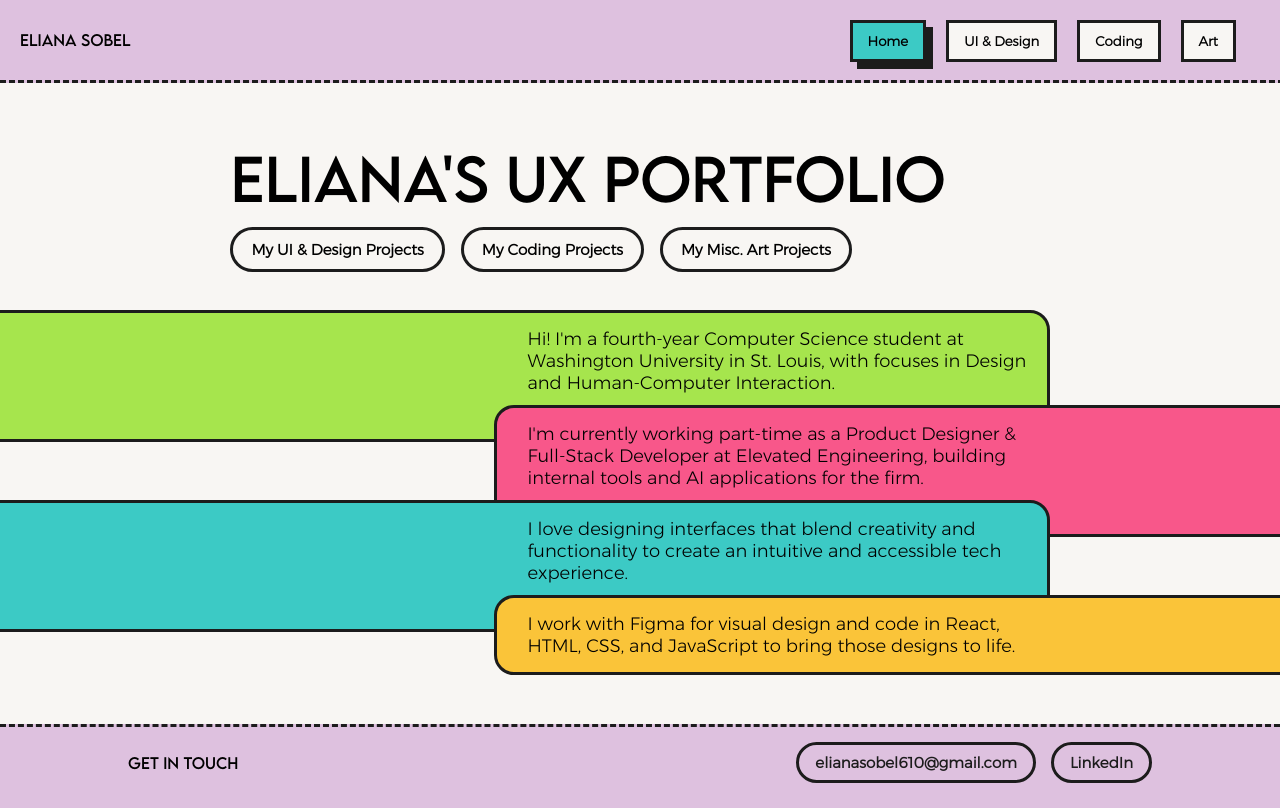
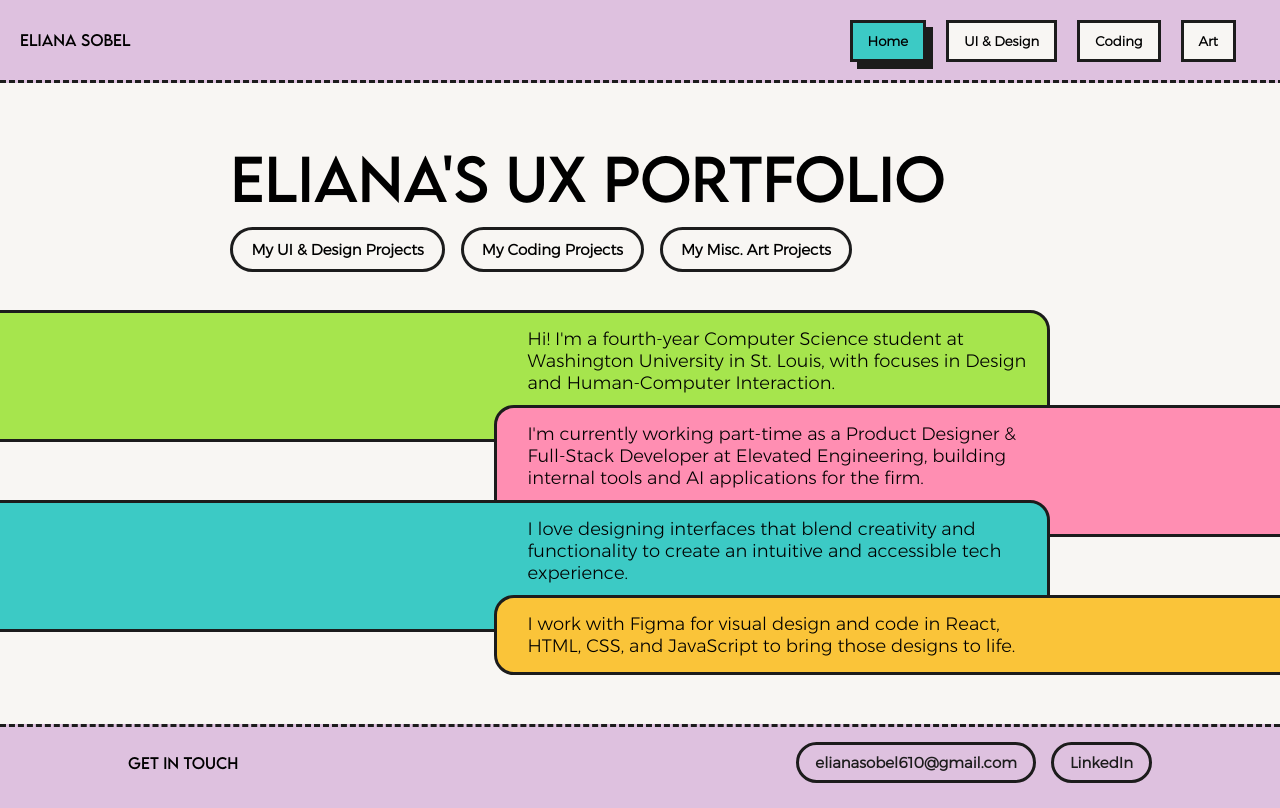
Before and after one commit to ellesobel/my-ux-portfolio, a Next.js app: page / in a window 1280 px wide. Built offline with nearby package versions, Linux system fonts and the light colour scheme.

Commit message:
style: update pink accent color and unify border radius for footer elements

```diff
--- a/styles/App.css
+++ b/styles/App.css
@@ -4,7 +4,7 @@
     --prpl: #dec1df;
     --prpl-dark: #c6a3c7;
     --acnt-teal: #3ccac5;
-    --acnt-pink: #f8578a;
+    --acnt-pink: #ff8eb2;
     --acnt-lime: #a6e54d;
     --acnt-orange: #fac439;
     --acnt-blue: #7291ff;
@@ -635,7 +635,7 @@ body:has(.art-page) footer {
 #p1,
 #p3 {
 
-    border-radius: 0px 20px 0px 0px;
+    border-radius: 20px 20px 20px 20px;
     padding-left: 50vw;
     margin-left: -50vw;
     padding-right: 20px;
@@ -659,7 +659,7 @@ body:has(.art-page) footer {
 }
 
 #p2 {
-    border-radius: 20px 0px 0px 0px;
+    border-radius: 20px 20px 20px 20px;
     background-color: var(--acnt-pink);
 }
 
```
